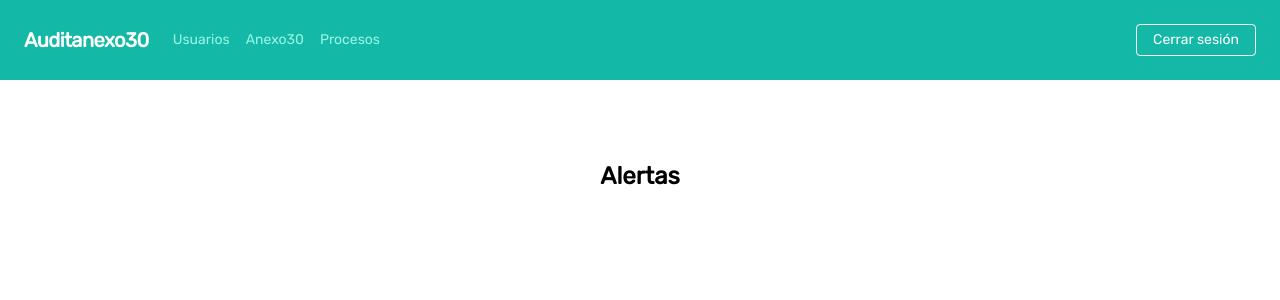
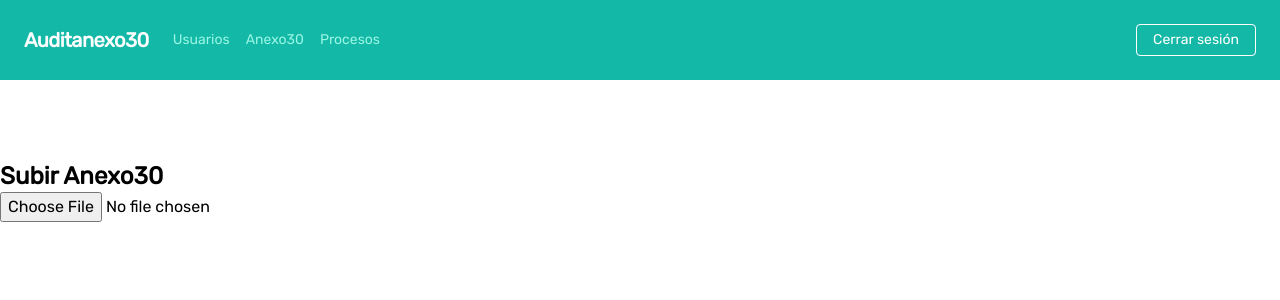
Before and after one commit to marceloguiot/frontvue1, a Vue app: page /anexo30 in a window 1280 px wide. Shown: the top 300 px of the page. Built offline with nearby package versions, Linux system fonts and the light colour scheme.

Commit message:
Update Anexo.vue

```diff
--- a/src/views/Anexo.vue
+++ b/src/views/Anexo.vue
@@ -26,8 +26,10 @@
     </div>
   </div>
 </nav>
-<div class="flex flex-col">
-    <span class="text-2xl font-semibold mx-auto mt-20">Alertas</span>
+  <div class="flex flex-col">
+  <span class="text-2xl font-semibold mt-20">Subir Anexo30</span>
+  <input type="file" />
+
   </div>
   </div>
 </template>
```
